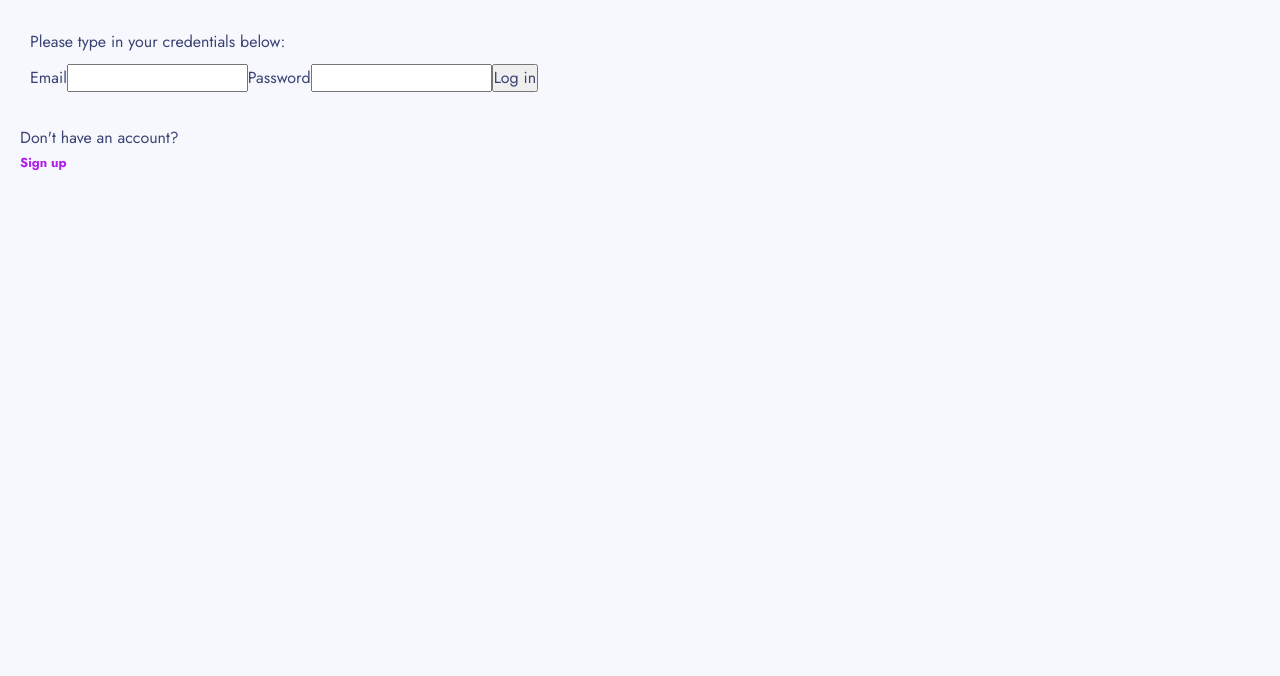
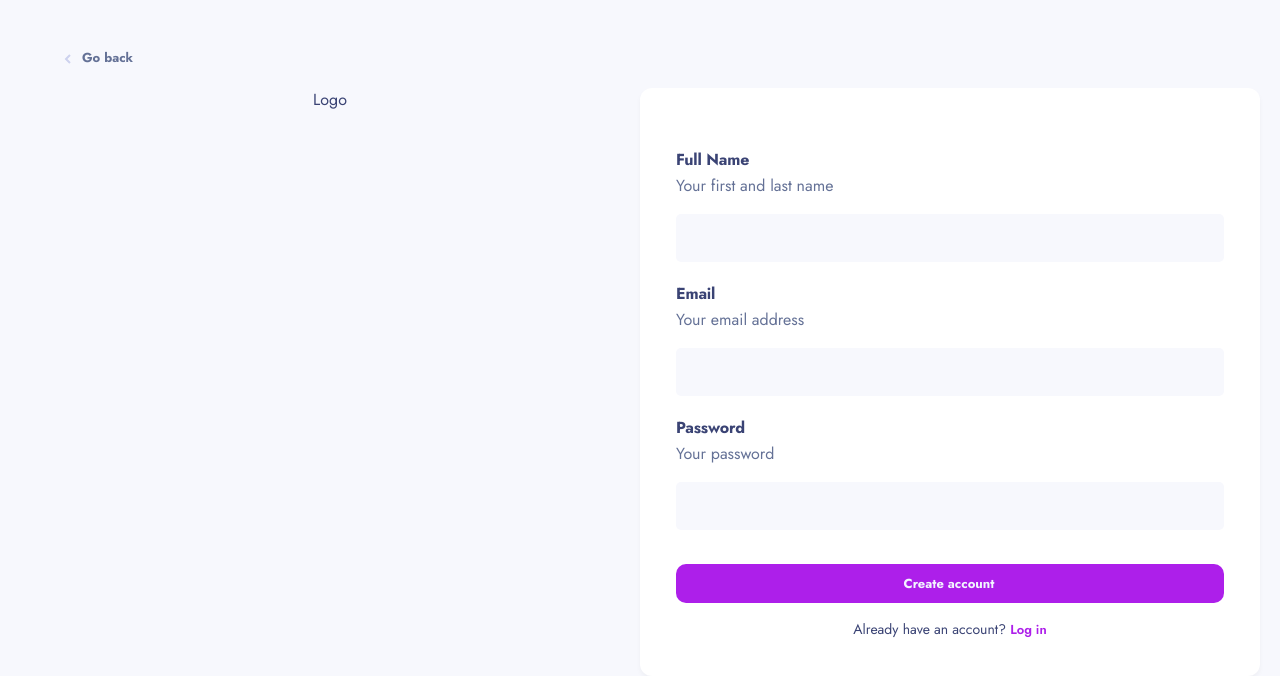
Before and after one commit to crsecu/productFeedbackApp, a React (Vite) app in the folder frontend/: page /login/signup in a window 1280 px wide. Before the commit this address led to /login. Shown: the top 676 px of the page. Built offline with nearby package versions, Linux system fonts and the light colour scheme; no server answers.

Commit message:
tweak login/sign up implementation from conditionally rendering forms based on local state to individual routes

```diff
--- a/frontend/src/features/user/LoginPage.tsx
+++ b/frontend/src/features/user/LoginPage.tsx
@@ -1,16 +1,11 @@
-import { useState } from "react";
 import LoginForm from "./LoginForm";
+import { GoBackLinkButton } from "../../styles/UIStyles";
+import styled from "styled-components";
+import { useLocation } from "react-router-dom";
+
 import Signup from "./Signup";
-import { GoBackButton } from "../../styles/UIStyles";
-import styled from "styled-components";
-import { useFetcher } from "react-router-dom";
-import { ActionResult } from "../../types/action.types";
-import { UserSB } from "../../types/supabaseAuth.types";
-import { getFeedbackFormResponse } from "../../utils/helpers";
-import ActionBar from "../../ui/ActionBar";
-import BannerNotification from "../../ui/notifications/BannerNotification";
 
-const ButtonCTA = styled(GoBackButton)`
+export const AuthLinkButton = styled(GoBackLinkButton)`
   background: none;
   color: var(--color-primary);
   padding: 0;
@@ -20,48 +15,31 @@ const ButtonCTA = styled(GoBackButton)`
     color: var(--color-primary-hover);
   }
 `;
+
 function LoginPage(): React.JSX.Element {
-  const [mode, setMode] = useState<"signup" | "login">("login");
-  const fetcher = useFetcher<ActionResult<UserSB>>();
-
-  const { actionType, submissionOutcome, isSubmissionSuccessful } = fetcher.data
-    ? getFeedbackFormResponse<UserSB>(fetcher.data)
-    : {};
-
-  const notification =
-    submissionOutcome && actionType ? (
-      <BannerNotification
-        notificationType={submissionOutcome}
-        actionType={actionType}
-      ></BannerNotification>
-    ) : null;
+  const location = useLocation();
 
   return (
     <>
-      {mode === "login" || isSubmissionSuccessful ? (
-        <>
-          {isSubmissionSuccessful && notification}
+      {location.pathname === "/login/signup" ? (
+        <Signup>
           <LoginForm />
-          <br />
-          {!isSubmissionSuccessful && (
-            <>
-              <p>Don't have an account?</p>
-              <ButtonCTA onClick={() => setMode("signup")}>Sign up</ButtonCTA>
-            </>
-          )}
-        </>
+        </Signup>
       ) : (
         <>
-          <ActionBar isMinimal={true}>
-            <GoBackButton onClick={() => setMode("login")}>
-              Go Back
-            </GoBackButton>
-          </ActionBar>
-
-          <Signup fetcher={fetcher}>{notification}</Signup>
+          <LoginForm />
+          <p>Don't have an account?</p>
+          <AuthLinkButton to="signup" replace>
+            Sign up
+          </AuthLinkButton>
         </>
       )}
     </>
   );
 }
+
+{
+  /* <ButtonCTA onClick={() => setMode("signup")}>Sign up</ButtonCTA> */
+}
+
 export default LoginPage;
--- a/frontend/src/features/user/Signup.tsx
+++ b/frontend/src/features/user/Signup.tsx
@@ -1,13 +1,21 @@
-import { FetcherWithComponents } from "react-router-dom";
+import { useFetcher } from "react-router-dom";
 import InputField from "../feedback/InputField";
 import FormField from "../feedback/FormField";
-import { FormPage, FormSection, PrimaryButton } from "../../styles/UIStyles";
+import {
+  FormPage,
+  FormSection,
+  GoBackLinkButton,
+  PrimaryButton,
+} from "../../styles/UIStyles";
 import { UserSB } from "../../types/supabaseAuth.types";
 import styled from "styled-components";
 import device from "../../styles/breakpoints";
 import Logo from "../../ui/Logo";
 import { ReactNode } from "react";
 import { ActionResult } from "../../types/action.types";
+import { getFeedbackFormResponse } from "../../utils/helpers";
+import BannerNotification from "../../ui/notifications/BannerNotification";
+import { AuthLinkButton } from "./LoginPage";
 
 const PageWrapper = styled(FormPage)`
   width: unset;
@@ -60,21 +68,47 @@ const RightColumn = styled.div`
 
 interface SignupProps {
   children?: ReactNode;
-  fetcher: FetcherWithComponents<ActionResult<UserSB>>;
 }
-function Signup({ children, fetcher }: SignupProps): React.JSX.Element {
+
+function Signup({ children }: SignupProps): React.JSX.Element {
+  const fetcher = useFetcher<ActionResult<UserSB>>();
+  const actionData = fetcher?.data;
+
+  const { actionType, submissionOutcome, isSubmissionSuccessful } = actionData
+    ? getFeedbackFormResponse<UserSB>(actionData)
+    : {};
+
+  const notification =
+    submissionOutcome && actionType ? (
+      <BannerNotification
+        notificationType={submissionOutcome}
+        actionType={actionType}
+      ></BannerNotification>
+    ) : null;
+
+  console.log("props from parent through outlet", fetcher);
+
+  if (isSubmissionSuccessful) {
+    return (
+      <>
+        {notification} {children}
+      </>
+    );
+  }
+
   return (
     <PageWrapper>
+      <GoBackLinkButton to="..">Go back</GoBackLinkButton>
       <StyledSignupPage>
         <LeftColumn>
           <Logo />
         </LeftColumn>
 
         <RightColumn>
-          {children}
-          <br />
           <FormSection>
-            <fetcher.Form method="post" action="/signup">
+            {notification}
+            <br />
+            <fetcher.Form method="post" action="/login/signup">
               <FormField
                 inputId={"fullNameSignup"}
                 label={"Full Name"}
@@ -85,7 +119,7 @@ function Signup({ children, fetcher }: SignupProps): React.JSX.Element {
                   name={"name"}
                   id={"nameSignup"}
                   type={"text"}
-                  // validationError={actionData?.validationErrors?.name}
+                  validationError={actionData?.validationErrors?.name}
                 />
               </FormField>
               <FormField
@@ -98,7 +132,7 @@ function Signup({ children, fetcher }: SignupProps): React.JSX.Element {
                   name={"email"}
                   id={"emailSignup"}
                   type={"email"}
-                  // validationError={actionData?.validationErrors?.email}
+                  validationError={actionData?.validationErrors?.email}
                 />
               </FormField>
               <FormField
@@ -111,14 +145,19 @@ function Signup({ children, fetcher }: SignupProps): React.JSX.Element {
                   name={"password"}
                   id={"passwordSignup"}
                   type={"password"}
-                  // validationError={actionData?.validationErrors?.password}
+                  validationError={actionData?.validationErrors?.password}
                   isRequired={true}
                   minLength={6}
                 />
               </FormField>
               <PrimaryButton type="submit">Create account</PrimaryButton>
             </fetcher.Form>
-            <LoginCTA>Already have an account?</LoginCTA>
+            <LoginCTA>
+              Already have an account?{" "}
+              <AuthLinkButton to=".." replace>
+                Log in
+              </AuthLinkButton>
+            </LoginCTA>
           </FormSection>
         </RightColumn>
       </StyledSignupPage>
--- a/frontend/src/services/apiAuth.ts
+++ b/frontend/src/services/apiAuth.ts
@@ -182,6 +182,7 @@ export async function ensureValidSession(): Promise<string | null> {
   //2. if not, check localStorage
   const tokens = await getStoredAuthTokens();
   //3. if localStorage, empty, return null
+
   if (!tokens) return null;
 
   const { accessToken, refreshToken, expiresAt } = tokens;
```
Also changed, not shown: frontend/src/App.tsx (+8 -2 lines).
